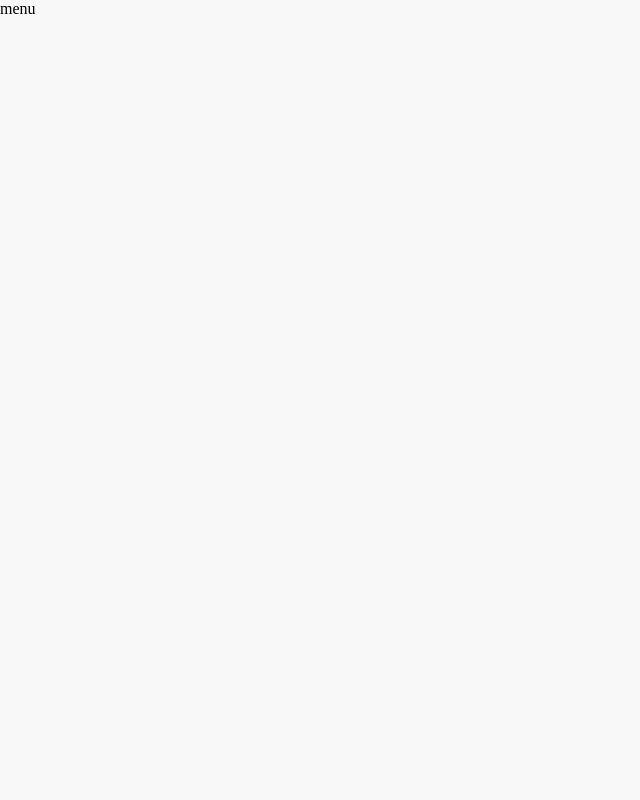
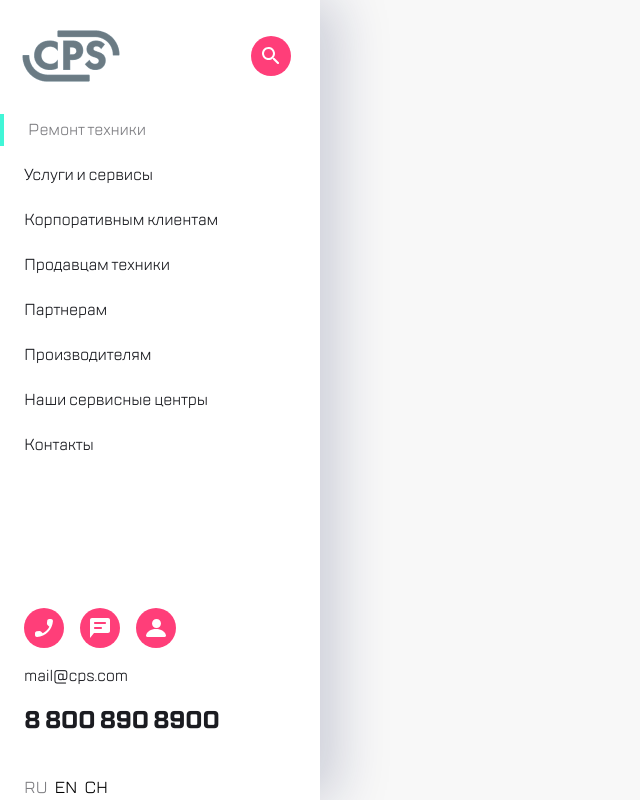
Before and after one commit to TsoiElena/Web-core, a plain HTML site: page menu.html in a window 1280 px wide. Shown: the whole page, without its empty margins (0-640 px from the left). Drawn offline with Linux system fonts and the light colour scheme.

Commit message:
menuBurger done

```diff
--- a/contacts/contacts.css
+++ b/contacts/contacts.css
@@ -1,3 +1,8 @@
+.contacts {
+    display: flex;
+    gap: 16px;
+}
+
 .contacts--mobile {
     display: none;
 }
--- /dev/null
+++ b/icon/closeIcon/icon__closeIcon.css
@@ -0,0 +1,13 @@
+.icon__closeIcon {
+    background-image: url(../../assets/Icons/closeIcon.svg);
+}
+
+.icon__closeIcon--mobile {
+    margin-right: 17px;
+}
+
+@media all and (min-width: 1120px) {
+    .icon__closeIcon--bigScreen {
+        display: none;
+    }
+}
--- a/icon/icon.css
+++ b/icon/icon.css
@@ -6,3 +6,8 @@
     background-repeat: no-repeat;
     background-position: center;
 }
+
+.icon:hover {
+    transition: 1.5s;
+    opacity: 0.7;
+}
--- /dev/null
+++ b/icon/searchIcon/icon__searchIcon.css
@@ -0,0 +1,3 @@
+.icon__searchIcon{
+    background-image: url(../../assets/Icons/searchIcon.svg);
+}
--- a/link/link.css
+++ b/link/link.css
@@ -1,5 +1,4 @@
 .link  {
     font-size: 16px;
-    line-height: 24px;
     letter-spacing: -0.2px;
 }
--- a/menu.html
+++ b/menu.html
@@ -3,10 +3,67 @@
 <head>
     <meta charset="UTF-8">
     <meta name="viewport" content="width=device-width, initial-scale=1">
+    <link rel="stylesheet" href="./fonts/fonts.css">
     <link rel="stylesheet" href="style.css">
+    <link rel="stylesheet" href="menuBurger/menuBurger.css">
+    <link rel="stylesheet" href="menuBurger/header/menuBurger__header.css">
+    <link rel="stylesheet" href="menuBurger/nav/menuBurger__nav.css">
+    <link rel="stylesheet" href="menuBurger/contacts/menuBurger__contacts.css">
+    <link rel="stylesheet" href="menuBurger/langs/menuBurger__langs.css">
+    <link rel="stylesheet" href="menuBurger/content/menuBurger__content.css">
+
+    <link rel="stylesheet" href="header/logicBlock/header__logicBlock.css">
+
+    <link rel="stylesheet" href="button/button.css">
+
+    <link rel="stylesheet" href="contacts/contacts.css">
+
+    <link rel="stylesheet" href="icon/icon.css">
+    <link rel="stylesheet" href="icon/searchIcon/icon__searchIcon.css">
+    <link rel="stylesheet" href="icon/closeIcon/icon__closeIcon.css">
+    <link rel="stylesheet" href="icon/callIcon/icon__callIcon.css">
+    <link rel="stylesheet" href="icon/chatIcon/icon__chatIcon.css">
+    <link rel="stylesheet" href="icon/profileIcon/icon__profileIcon.css">
+
+    <link rel="stylesheet" href="link/link.css">
+
     <title>menu</title>
 </head>
 <body>
-menu
+<div class="menuBurger menuBurger--tablet">
+    <header class="menuBurger__header menuBurger__header--mobile menuBurger__header--tablet menuBurger__header--bigScreen">
+        <div class="header__logicBlock">
+            <button class="button icon icon__closeIcon icon__closeIcon--mobile icon__closeIcon--bigScreen"></button>
+            <img src="./assets/logos/siteLogo.png" alt="логотип сайта" class="sitelogo">
+        </div>
+        <button class="button icon icon__searchIcon"></button>
+    </header>
+    <div class="menuBurger__content menuBurger__content--bigScreen">
+        <ul class="menuBurger_nav menuBurger_nav--mobile menuBurger__nav--tablet">
+            <li class="menuBurger__nav--item"><a href="#" class="link menuBurger__nav--link menuBurger__nav--link--mobile menuBurger__nav--link--tablet menuBurger__nav--link--active">Ремонт техники</a></li>
+            <li class="menuBurger__nav--item"><a href="#" class="link menuBurger__nav--link menuBurger__nav--link--mobile menuBurger__nav--link--tablet">Услуги и сервисы</a></li>
+            <li class="menuBurger__nav--item"><a href="#" class="link menuBurger__nav--link menuBurger__nav--link--mobile menuBurger__nav--link--tablet">Корпоративным клиентам</a></li>
+            <li class="menuBurger__nav--item"><a href="#" class="link menuBurger__nav--link menuBurger__nav--link--mobile menuBurger__nav--link--tablet">Продавцам техники</a></li>
+            <li class="menuBurger__nav--item"><a href="#" class="link menuBurger__nav--link menuBurger__nav--link--mobile menuBurger__nav--link--tablet">Партнерам</a></li>
+            <li class="menuBurger__nav--item"><a href="#" class="link menuBurger__nav--link menuBurger__nav--link--mobile menuBurger__nav--link--tablet">Производителям</a></li>
+            <li class="menuBurger__nav--item"><a href="#" class="link menuBurger__nav--link menuBurger__nav--link--mobile menuBurger__nav--link--tablet">Наши сервисные центры</a></li>
+            <li class="menuBurger__nav--item"><a href="#" class="link menuBurger__nav--link menuBurger__nav--link--mobile menuBurger__nav--link--tablet">Контакты</a></li>
+        </ul>
+        <div class="menuBurger__contacts menuBurger__contacts--mobile menuBurger__contacts--tablet menuBurger__contacts--bigScreen">
+            <div class="contacts">
+                <button class="button icon icon__callIcon"></button>
+                <button class="button icon icon__chatIcon"></button>
+                <button class="button icon icon__profileIcon"></button>
+            </div>
+            <a href="#" class="link menuBurger--mail">mail@cps.com</a>
+            <a href="#" class="menuBurger--phone">8 800 890 8900</a>
+            <div class="menuBurger__langs menuBurger__langs--mobile menuBurger__langs--tablet">
+                <button class="button menuBurger__langs--button menuBurger__langs--button--active">RU</button>
+                <button class="button menuBurger__langs--button">EN</button>
+                <button class="button menuBurger__langs--button">CH</button>
+            </div>
+        </div>
+    </div>
+</div>
 </body>
 </html>
--- a/menu/li/menu__li.css
+++ b/menu/li/menu__li.css
@@ -2,7 +2,6 @@
     list-style-type: none;
     box-sizing: border-box;
     height: 40px;
-    padding: 8px 0;
 }
 
 
--- a/menu/link/menu__link.css
+++ b/menu/link/menu__link.css
@@ -2,6 +2,7 @@
     white-space: nowrap;
     color: #7E7E82;
     text-decoration: none;
+    line-height: 40px;
 }
 
 .menu__link--mobile {
--- /dev/null
+++ b/menuBurger/contacts/menuBurger__contacts.css
@@ -0,0 +1,21 @@
+.menuBurger__contacts {
+    display: flex;
+    flex-direction: column;
+    margin-top: 30px;
+}
+
+.menuBurger__contacts--mobile {
+    padding-left: 16px;
+}
+
+@media all and (min-width: 768px) {
+    .menuBurger__contacts--tablet {
+        padding-left: 24px;
+    }
+}
+
+@media all and (min-height: 1025px) {
+    .menuBurger__contacts--bigScreen {
+        margin-top: 237px;
+    }
+}
--- /dev/null
+++ b/menuBurger/content/menuBurger__content.css
@@ -0,0 +1,12 @@
+.menuBurger__content {
+    display: flex;
+    flex-direction: column;
+    justify-content: space-between;
+    height: 100vh;
+}
+
+@media all and (min-height: 1025px) {
+    .menuBurger__content--bigScreen {
+        display: block;
+    }
+}
--- /dev/null
+++ b/menuBurger/header/menuBurger__header.css
@@ -0,0 +1,32 @@
+.menuBurger__header {
+    display: flex;
+    justify-content: space-between;
+    align-items: center;
+}
+
+.menuBurger__header--mobile {
+    min-height: 88px;
+    padding: 18px 16px;
+    box-sizing: border-box;
+}
+
+@media all and (min-width: 768px) {
+    .menuBurger__header--mobile {
+        padding: 0;
+    }
+    .menuBurger__header--tablet {
+        padding: 24px 24px 12px;
+    }
+}
+
+@media all and (min-width: 1120px) {
+    .menuBurger__header--mobile{
+        padding: 0;
+    }
+    .menuBurger__header--tablet {
+        padding: 0;
+    }
+    .menuBurger__header--bigScreen {
+        padding: 30px 29px 6px 22px;
+    }
+}
--- /dev/null
+++ b/menuBurger/langs/menuBurger__langs.css
@@ -0,0 +1,29 @@
+.menuBurger__langs {
+    display: flex;
+    gap: 7px;
+}
+
+.menuBurger__langs--button {
+    padding: 0;
+    background-color: transparent;
+}
+
+.menuBurger__langs--button--active {
+    color: #7E7E82;
+}
+.menuBurger__langs--mobile {
+    margin-top: 8px;
+    margin-bottom: 32px;
+}
+
+@media all and (min-width: 768px) {
+    .menuBurger__langs--tablet {
+        margin-top: 40px;
+    }
+}
+
+@media all and (min-width: 1120px) {
+    .menuBurger__langs--mobile {
+        margin-bottom: 0;
+    }
+}
--- a/menuBurger/menuBurger.css
+++ b/menuBurger/menuBurger.css
@@ -0,0 +1,33 @@
+.menuBurger {
+    width: 320px;
+    height: 100vh;
+    background: #FFFFFF;
+    display: flex;
+    flex-direction: column;
+    overflow: auto;
+}
+
+.menuBurger--mail {
+    display: inline-block;
+    margin-top: 16px;
+    line-height: 24px;
+    color: #1B1C21;
+    text-decoration: none;
+}
+
+.menuBurger--phone {
+    display: inline-block;
+    margin-top: 16px;
+    font-size: 24px;
+    font-weight: bold;
+    line-height: 32px;
+    letter-spacing: -0.6px;
+    text-decoration: none;
+    color: #1B1C21;
+}
+
+@media all and (min-width: 768px) {
+    .menuBurger--tablet {
+        box-shadow: -2px 0 4px rgba(69, 79, 126, 0.02), 16px 0 52px rgba(14, 24, 80, 0.2);
+    }
+}
--- /dev/null
+++ b/menuBurger/nav/menuBurger__nav.css
@@ -0,0 +1,52 @@
+.menuBurger_nav {
+    margin: 0;
+    padding: 0;
+    display: flex;
+    flex-direction: column;
+}
+
+.menuBurger__nav--item {
+    list-style-type: none;
+}
+
+.menuBurger__nav--link {
+    text-decoration: none;
+    color: #1B1C21;
+    display: inline-block;
+    height: 32px;
+    line-height: 32px;
+}
+
+.menuBurger__nav--link--active {
+    box-sizing: border-box;
+    border-left: 4px solid #41F6D7;
+    color: #7E7E82;
+}
+
+.menuBurger__nav--link--mobile {
+    padding-left: 16px;
+}
+
+.menuBurger_nav--mobile {
+    gap: 12px;
+    margin-top: 8px;
+}
+
+
+
+@media all and (min-width: 768px) {
+    .menuBurger__nav--tablet {
+        margin-top: 28px;
+        gap: 16px;
+    }
+    .menuBurger__nav--link--tablet {
+        padding-left: 24px;
+    }
+}
+
+@media all and (min-width: 1120px) {
+    .menuBurger__nav--tablet {
+        margin-top: 26px;
+        gap: 13px;
+    }
+}
```
Also changed, not shown: assets/Icons/closeIcon.svg (added), assets/Icons/searchIcon.svg (added).
